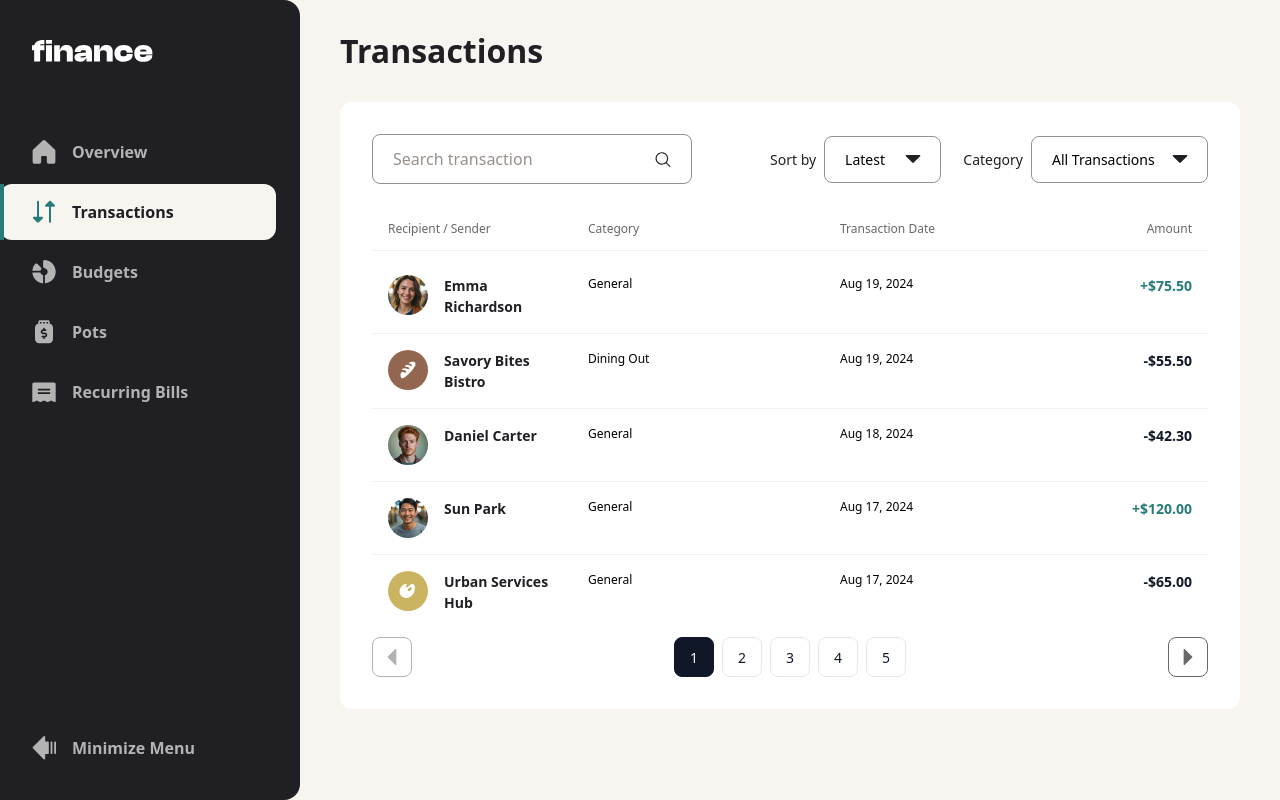
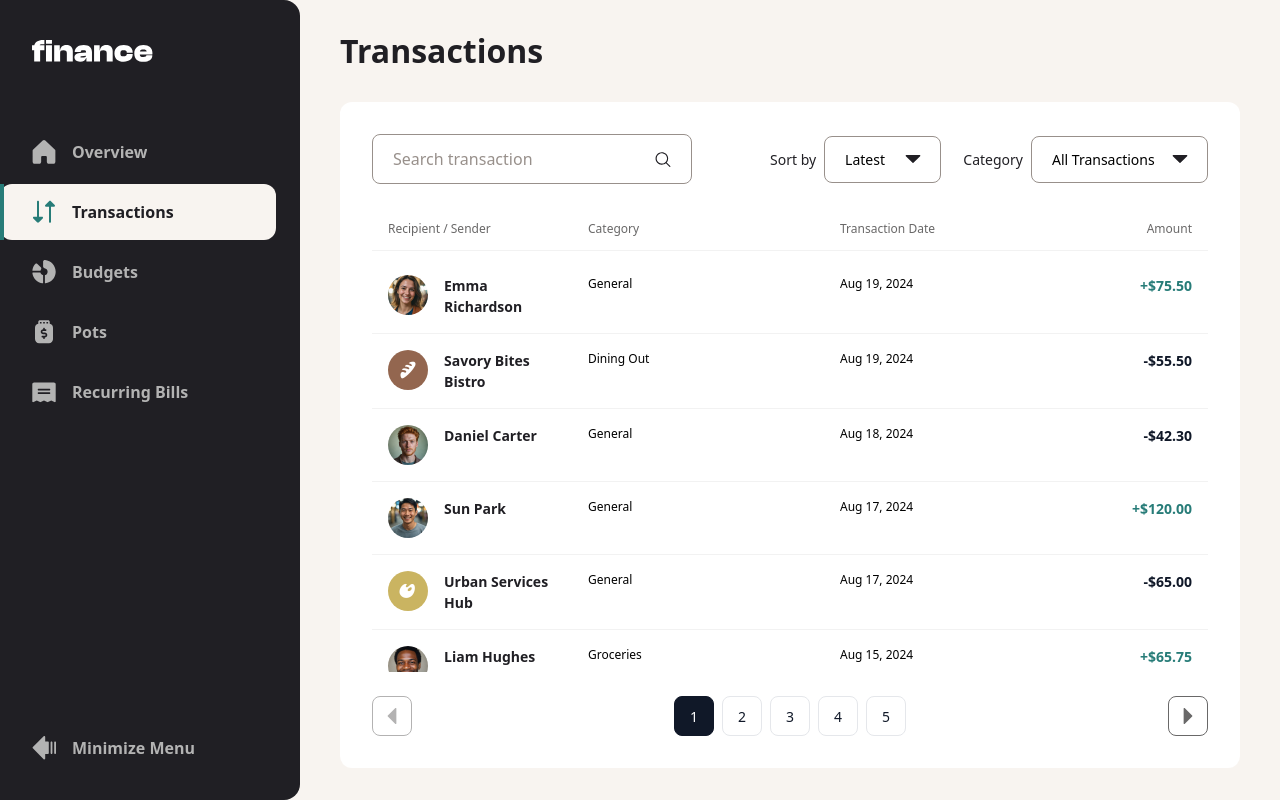
Before and after one commit to tryea/frontend-mentor-personal-finance-app, a Next.js app: page /transactions in a window 1280 px wide. Built offline with nearby package versions, Linux system fonts and the light colour scheme.

Commit message:
style(transactions): fix layout and overflow issues in transaction table components
adjust height and overflow properties to ensure consistent layout
remove dynamic page size calculation in favor of fixed value

```diff
--- a/src/app/globals.css
+++ b/src/app/globals.css
@@ -90,7 +90,7 @@ body {
 }
 
 @utility dashboard-layout {
-  @apply min-h-dvh max-h-dvh grid transition-[grid-template-rows] lg:transition-[grid-template-columns] duration-500 ease-out grid-rows-[1fr_52px] md:grid-rows-[1fr_74px] lg:grid-rows-none;
+  @apply min-h-dvh max-h-dvh grid transition-[grid-template-rows] lg:transition-[grid-template-columns] duration-500 ease-out grid-rows-[1fr_52px] md:grid-rows-[1fr_74px] lg:grid-rows-[1fr];
 
   &[data-minimized="true"] {
     @apply lg:grid-cols-[88px_1fr];
@@ -102,11 +102,11 @@ body {
 }
 
 @utility dashboard-content {
-  @apply max-w-full w-full h-full max-h-full overflow-y-auto px-4 py-6 md:px-10 md:py-8 flex flex-1 flex-col gap-8;
+  @apply max-w-full w-full min-h-0 h-full max-h-full overflow-y-auto px-4 py-6 md:px-10 md:py-8 flex flex-1 flex-col gap-8;
 }
 
 @utility sidebar {
-  @apply hidden lg:flex flex-col gap-6 pb-6 rounded-r-2xl w-full h-full bg-grey-900;
+  @apply hidden lg:flex flex-col gap-6 pb-6 rounded-r-2xl w-full bg-grey-900 max-h-full min-h-0 h-full;
 }
 
 @utility sidebar-header {
--- a/src/modules/transactions/ui/components/DataTable.tsx
+++ b/src/modules/transactions/ui/components/DataTable.tsx
@@ -15,7 +15,7 @@ interface DataTableProps {
 
 export const DataTable = ({ transactions }: DataTableProps) => {
   return (
-    <div>
+    <div className="flex flex-1 flex-col grow min-w-0 min-h-0 max-w-full overflow-y-scroll overscroll-y-contain">
       {/* Desktop Table */}
       <div className="hidden md:flex flex-col gap-6">
         {/* Table Header */}
--- a/src/modules/transactions/ui/components/FilterAndSearchTable.tsx
+++ b/src/modules/transactions/ui/components/FilterAndSearchTable.tsx
@@ -7,7 +7,7 @@ import {
 
 export const FilterAndSearchTable = () => {
   return (
-    <div className="flex flex-row items-center justify-between gap-6 max-w-full min-w-0">
+    <div className="flex flex-row items-center justify-between gap-6 max-w-full min-w-0 shrink-0 min-h-0 h-[50px]">
       {/* Search Box */}
       <div className="flex flex-row flex-1 min-w-0 max-w-[320px] shrink grow items-center justify-start gap-4 border border-beige-500 rounded-lg pr-5 lg:justify-between ">
         <input
--- a/src/modules/transactions/ui/components/PaginationTable.tsx
+++ b/src/modules/transactions/ui/components/PaginationTable.tsx
@@ -55,7 +55,7 @@ export const PaginationTable = ({
   const pageNumbers = getPageNumbers();
 
   return (
-    <div className="flex items-center justify-between">
+    <div className="flex items-center justify-between shrink-0 min-h-0 h-[40px]">
       <button
         onClick={handlePreviousPage}
         disabled={currentPage === 1}
--- a/src/modules/transactions/ui/components/TransactionTable.tsx
+++ b/src/modules/transactions/ui/components/TransactionTable.tsx
@@ -5,41 +5,10 @@ import { DataTable } from "./DataTable";
 import { FilterAndSearchTable } from "./FilterAndSearchTable";
 import { PaginationTable } from "./PaginationTable";
 import data from "../../../../../data.json";
-import { useSidebar } from "@/src/shared/contexts/SidebarContext";
 
 export const TransactionTable = () => {
   const [currentPage, setCurrentPage] = useState(1);
-  const [pageSize, setPageSize] = useState(1);
-  const { isMinimized } = useSidebar();
-
-  useEffect(() => {
-    const calculatePageSize = () => {
-      const rowHeight = 65;
-      const tableHeaderHeight = 60;
-      const filterSearchHeight = 70;
-      const paginationHeight = 60;
-      const pageHeaderHeight = 100;
-      const navBarHeight = window.innerWidth > 768 ? 0 : 100;
-      const verticalPadding = window.innerWidth > 768 ? 64 : 56;
-
-      const availableHeight =
-        window.innerHeight -
-        tableHeaderHeight -
-        filterSearchHeight -
-        paginationHeight -
-        pageHeaderHeight -
-        navBarHeight -
-        verticalPadding;
-      const idealPageSize = Math.floor(availableHeight / rowHeight);
-
-      setPageSize(idealPageSize - 1);
-    };
-
-    calculatePageSize();
-    window.addEventListener("resize", calculatePageSize);
-
-    return () => window.removeEventListener("resize", calculatePageSize);
-  }, []);
+  const pageSize = 10;
 
   const currentTableData = useMemo(() => {
     const firstPageIndex = (currentPage - 1) * pageSize;
@@ -50,7 +19,7 @@ export const TransactionTable = () => {
   const totalTransactions = data.transactions.length;
 
   return (
-    <div className="px-5 py-6 rounded-xl bg-white flex flex-col gap-6 md:p-8">
+    <div className="px-5 py-6 rounded-xl bg-white flex flex-1 flex-col gap-6 md:p-8 min-h-0 max-h-full overflow-hidden">
       <FilterAndSearchTable />
       <DataTable transactions={currentTableData} />
       <PaginationTable
```
